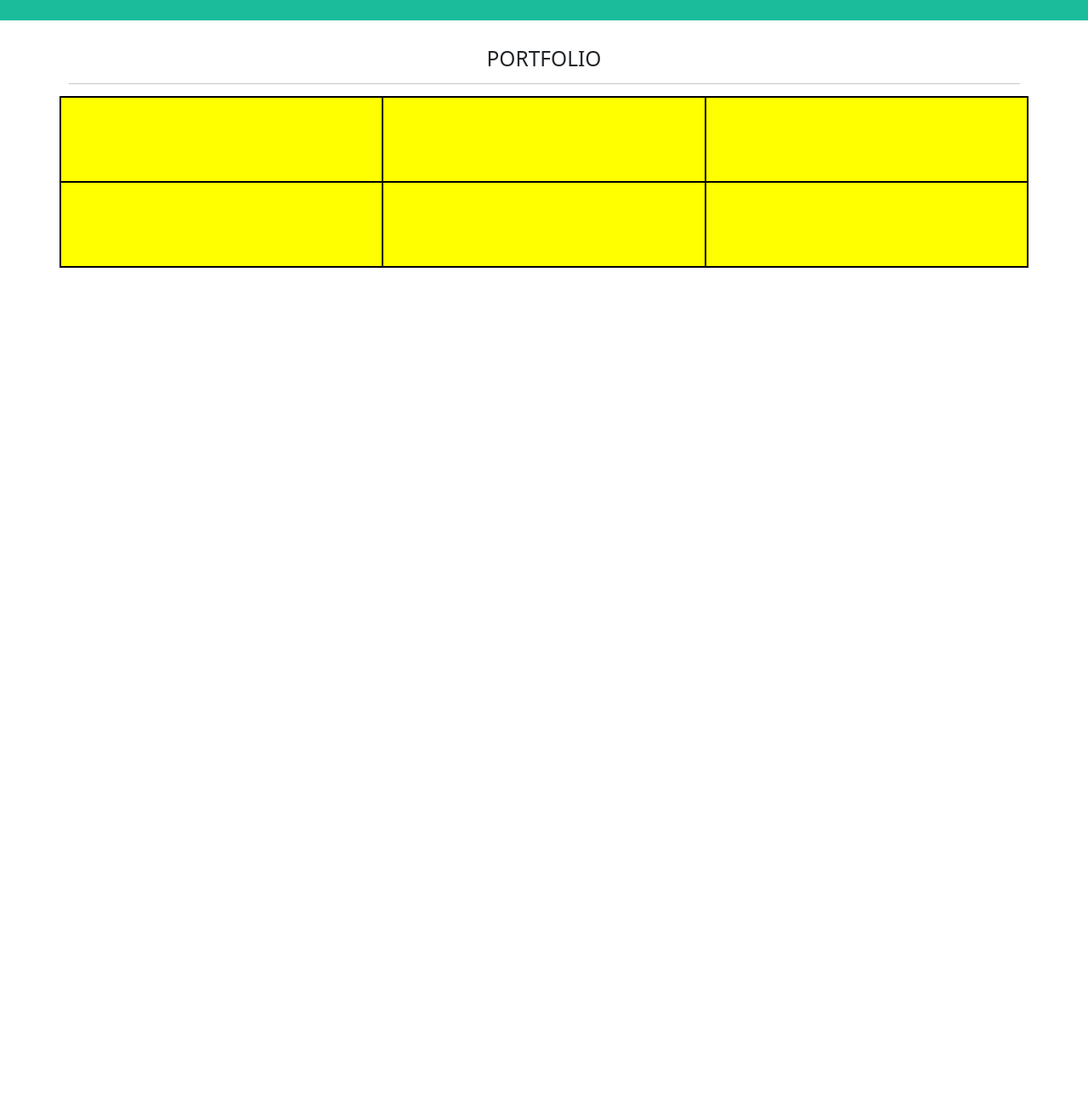
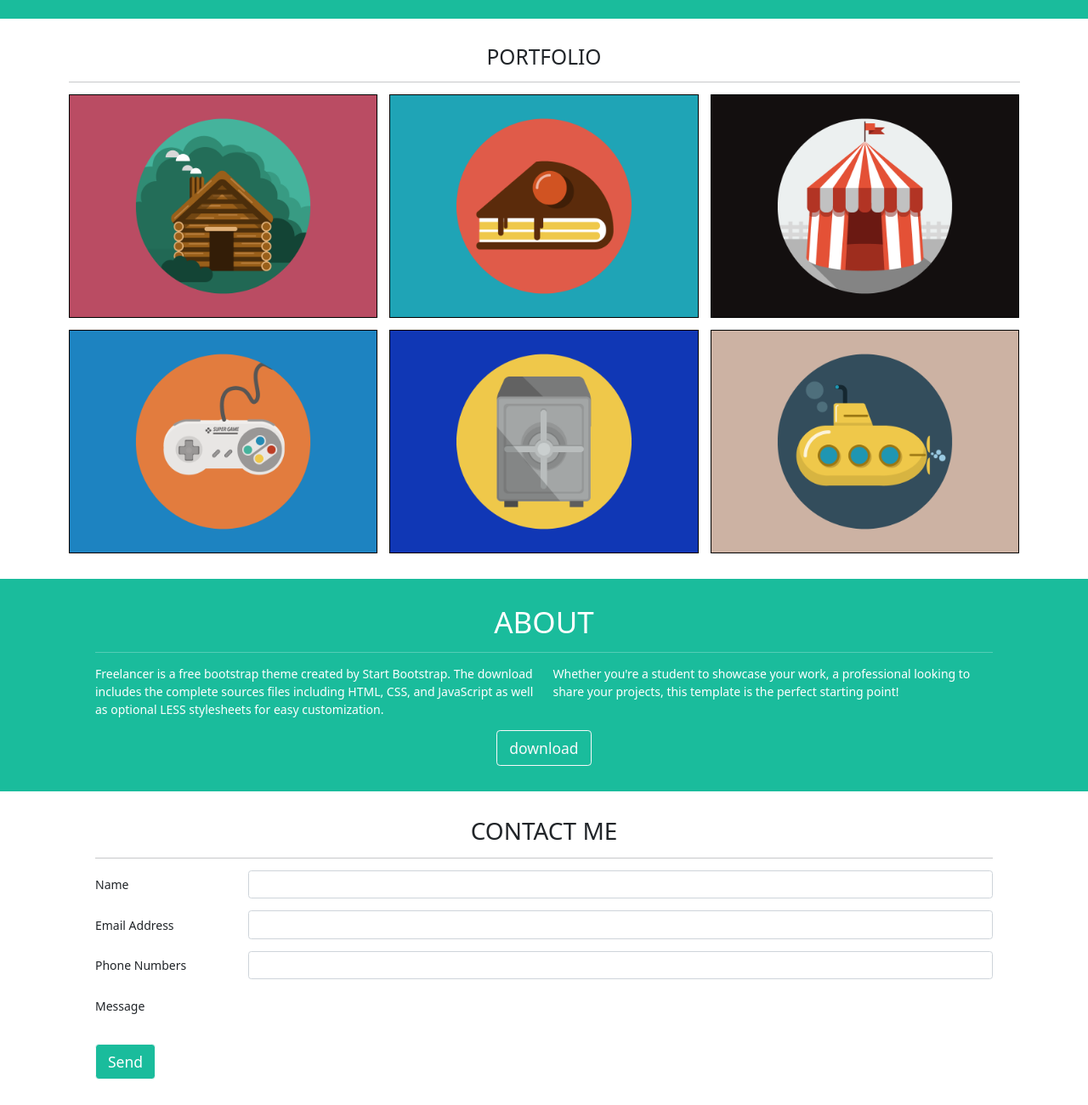
Before and after one commit to aurorapuli/html-css-bootstrap-freelancer, a plain HTML site: page index.html in a window 1280 px wide. Shown: the part 302-1602 px from the top of the page at 85% size. Before the commit the page ends 800 px from the top, so only its background shows below. Drawn offline with nearby package versions, Linux system fonts and the light colour scheme.

Commit message:
conclusa sezione contact me

```diff
--- a/css/style.css
+++ b/css/style.css
@@ -24,16 +24,24 @@ section{
 
 .green{
     background-color:#1abc9c ;
+    color: white;
 }
 
 
 /* DEFOULT */
 
-[class*="col"]{
+/* [class*="col"]{
     background-color: yellow;
+    border: 1px solid black;
+} */
+
+
+
+.my-immagine{
+    color: red;
     border: 1px solid black;
 }
 
-.my-height{
-    height: 100px;
+.my-immagine img{
+    width: 100%;
 }
--- a/index.html
+++ b/index.html
@@ -8,6 +8,8 @@
     <title>Document</title>
 </head>
 <body>
+
+    <!-- inizio header -->
     <header>
         <div class="container">
             <div class="row d-flex justify-content-between">
@@ -20,6 +22,9 @@
             </div>
           </div>
     </header>
+
+
+    <!-- inizio sezione start bootstrap -->
     <section class="green">
         <div class="container d-flex justify-content-center">
             <div class="text-center">
@@ -30,18 +35,89 @@
             </div>
         </div>
     </section>
+
+   <!-- inizio sezione portfolio -->
     <section>
         <div class="container text-center">
             <h3>PORTFOLIO</h3>
             <div><hr></div>
-            <div class="row row-cols-3">
-                <div class=" my-height col"></div>
-                <div class=" my-height col"></div>
-                <div class=" my-height col"></div>
-                <div class=" my-height col"></div>
-                <div class=" my-height col"></div>
-                <div class=" my-height col"></div>
+            <div class="row row-cols-3 g-3">
+                <div class=" my-height col">
+                    <div class="my-immagine"><img src="img/cabin.png" alt=""></div>
+                </div>
+                <div class=" my-height col">
+                    <div class="my-immagine"><img src="img/cake.png" alt=""></div>
+                </div>
+                <div class=" my-height col">
+                    <div class="my-immagine"><img src="img/circus.png" alt=""></div>
+                </div>
+                <div class=" my-height col">
+                    <div class="my-immagine"><img src="img/game.png" alt=""></div>
+                </div>
+                <div class=" my-height col">
+                    <div class="my-immagine"><img src="img/safe.png" alt=""></div>
+                </div>
+                <div class=" my-height col">
+                    <div class="my-immagine"><img src="img/submarine.png" alt=""></div>
+                </div>
             </div>
+        </div>
+    </section>
+
+    <!-- inizio sezione about -->
+    <section class="green">
+        <div class="container px-5 text-center">
+            <h1>ABOUT</h1>
+            <div><hr></div>
+            <div class="row text-start">
+                <div class="col-6">
+                    <p>Freelancer is a free bootstrap theme created by Start Bootstrap. The download includes the complete sources files including HTML, CSS, and JavaScript as well as optional LESS stylesheets for easy customization.</p>
+                </div>
+                <div class="col-6">
+                    <p>
+                        Whether you're a student to showcase your work, a professional looking to share your projects, this template is the perfect starting point!
+                    </p>
+                </div>
+            </div>
+            <button type="button" class="btn btn-outline-light btn-lg">download</button>
+        </div>
+    </section>
+
+    <!-- inizio sezione contact me -->
+    <section>
+        <div class="container px-5 text-center">
+            <h2>CONTACT ME</h2>
+            <div><hr></div>
+            <form class="text-start">
+                <div class="row mb-3">
+                  <label for="inputEmail3" class="col-sm-2 col-form-label">Name</label>
+                  <div class="col-sm-10">
+                    <input type="email" class="form-control" id="inputEmail3">
+                  </div>
+                </div>
+                <div class="row mb-3">
+                  <label for="inputPassword3" class="col-sm-2 col-form-label">Email Address</label>
+                  <div class="col-sm-10">
+                    <input type="email" class="form-control" id="inputEmail3">
+                  </div>
+                </div>
+                <div class="row mb-3">
+                    <label for="inputPassword3" class="col-sm-2 col-form-label">Phone Numbers</label>
+                    <div class="col-sm-10">
+                      <input type="email" class="form-control" id="inputEmail3">
+                    </div>
+                  </div>
+                  <div class="row mb-3 border-top-1" >
+                    <label for="inputPassword3" class="col-sm-2 col-form-label">Message</label>
+                    <div class="col-sm-10">
+                    </div>
+                  </div>
+                <div class="row mb-3">
+                  <div class="col-sm-10 offset-sm-2">
+                  </div>
+                </div>
+                <button type="button" class="btn btn-outline-light btn-lg green">Send</button>
+              </form>
         </div>
     </section>
 
```
